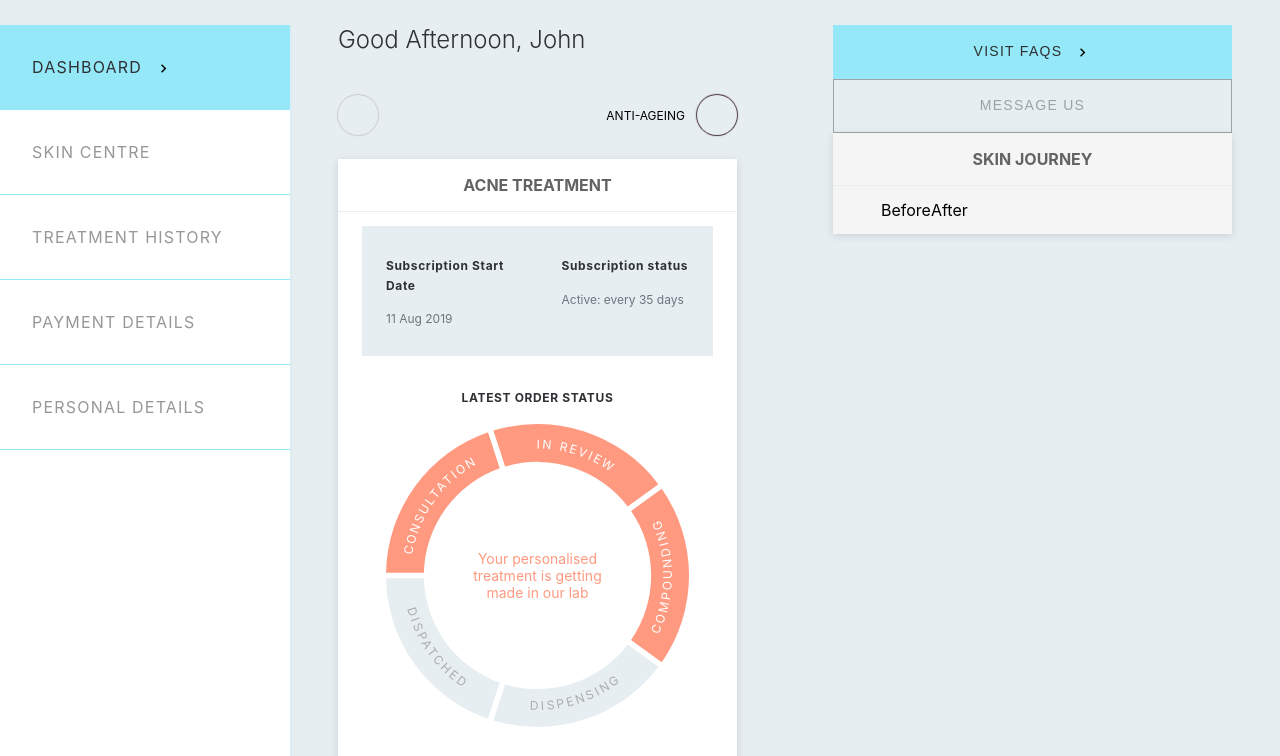
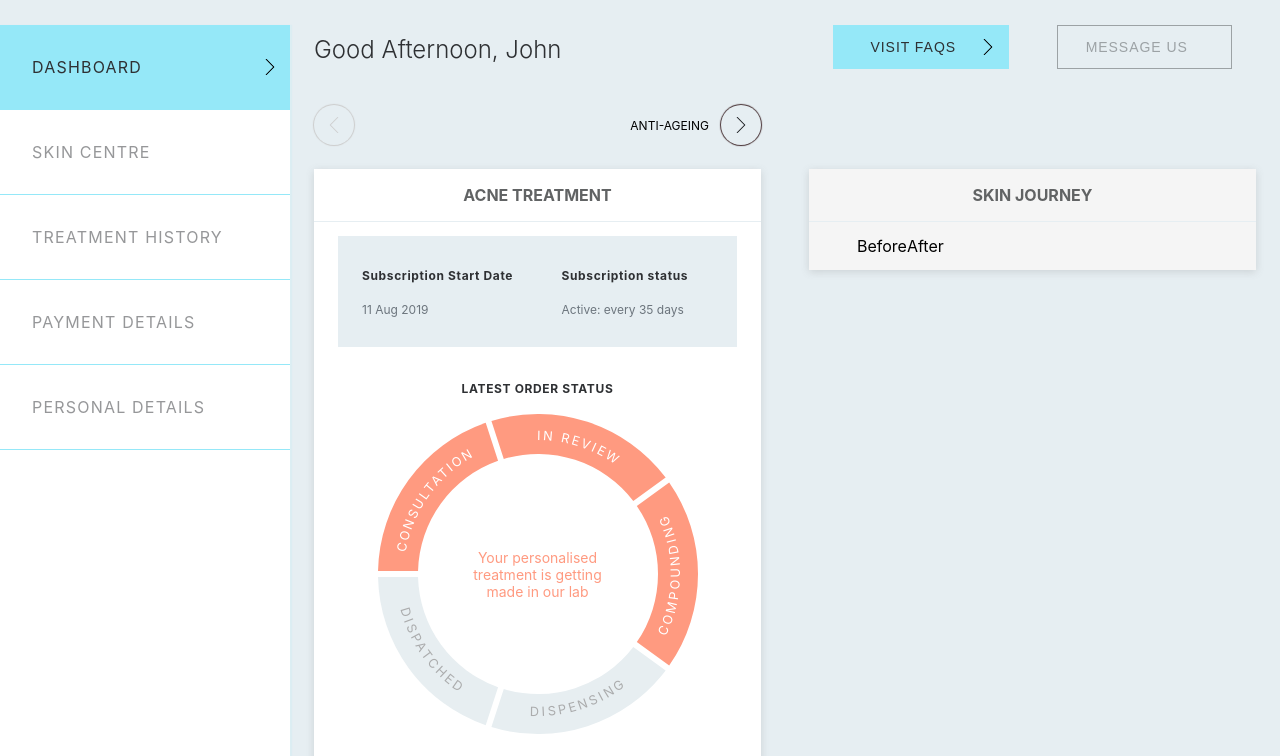
Before and after one commit to prod1992/derm-task, a website built with webpack: page src/templates/index.html in a window 1280 px wide. Shown: the part 85-841 px from the top of the page. Built offline with nearby package versions, Linux system fonts and the light colour scheme.

Commit message:
additional stuff done

```diff
--- a/configuration/webpack.dev.config.js
+++ b/configuration/webpack.dev.config.js
@@ -8,7 +8,7 @@ module.exports = merge(webpackConfiguration, {
   mode: 'development',
 
   /* Manage source maps generation process */
-  devtool: 'eval-source-map',
+  devtool: 'source-map',
 
   /* Development Server Configuration */
   devServer: {
--- a/src/scss/buttons.scss
+++ b/src/scss/buttons.scss
@@ -3,12 +3,12 @@ button, .btn {
     font-family: "Formular",sans-serif;
     font-size: 14px;
     font-weight: normal;
-    padding: 14px 34px;
-    line-height: 1.71;
+    padding: 14px 40px 14px 25px;
+    line-height: 1;
     white-space: nowrap;
     outline: none;
     text-decoration: none;
-    letter-spacing: 0.08rem;
+    letter-spacing: 0.06rem;
     transition: background-color .2s ease-out, color .2s ease-out, border .2s ease-out;
 }
 
@@ -39,13 +39,22 @@ button, .btn {
 }
 
 
-.btn__right-arrow {
-    display: none;
-    width: auto;
-    height: 17px;
-    margin-left: 7px
+.right-arrow {
+    position: relative;
 }
 
-.right-arrow .btn__right-arrow,.right-arrow .btn__right-arrow {
-    display: inline-block
+.btn__arrow--right {
+    width: auto;
+    height: 16px;
 }
+
+.right-arrow .btn__arrow--right,.right-arrow .btn__arrow--right {
+    position: absolute;
+    right: 0;
+    top: 50%;
+    -webkit-transform: translateY(-50%);
+    transform: translateY(-50%);
+    display: block;
+    padding: 10px 12px;
+    box-sizing: content-box;
+}
--- a/src/scss/dashboard/_sidebar.scss
+++ b/src/scss/dashboard/_sidebar.scss
@@ -1,25 +1,78 @@
 .dashboard__sidebar {
-    background-color: #ffffff;
     box-shadow: rgb(149 232 248 / 12%) 1px 1px 1px 1px;
     z-index: 999;
+    background-color: $white;
+    margin-bottom: 30px;
+    padding-left: 30px;
+    padding-right: 30px;
+    li {
+        display: inline-block;
+        vertical-align: middle;
+    }
+
+    @media (min-width: 992px) {
         width: 290px;
+        position: fixed;
+        left: 0;
+        top: 110px;
+        z-index: 5000;
+        height: 100%;
+        background-color: #ffffff;
+        margin-bottom: 0;
+        padding-left: 0;
+        padding-right: 0;
+        li {
+            display: block;
+        }
+    }
 }
 
 .dashboard__sidebar--link {
+    transition: color 0.17s ease;
+    position: relative;
+    padding: 10px;
+    display: block;
+    &:after {
+        content: "";
+        display: block;
+        height: 3px;
+        position: absolute;
+        width: 0;
+        left: 15%;
+        background-color: $primary-color;
+        top: calc(100% - 3px);
+        @media (min-width: 992px) {
+            display: none;
+        }
+    }
+    .btn__arrow--right {
+        display: none;
+    }
+    &:hover {
+        color: rgba($text-color, 1);
+    }
+
+    @media (min-width: 992px) {
         color: rgba($text-color, 0.5);
         display: block;
         padding: 2rem;
         text-transform: uppercase;
         letter-spacing: 0.075rem;
         border-bottom: 1px solid $primary-color;
-    &:hover {
-        color: rgba($text-color, 1);
+        .btn__arrow--right {
+            display: block;
         }
-    transition: color 0.17s ease;
+    }
 }
 
 li.active > .dashboard__sidebar--link {
+    font-weight: 700;
+    &:after {
+        width: 70%;
+    }
+    @media (min-width: 992px) {
         background-color: $primary-color;
         color: rgba($text-color, 1);
-
+        font-weight: normal;
     }
+}
--- a/src/scss/dashboard/_slider.scss
+++ b/src/scss/dashboard/_slider.scss
@@ -12,25 +12,30 @@
     cursor: pointer;
     position: relative;
     &:first-child {
-        .dashboard__slider__label {
+        .dashboard__slider__arrow__label {
             left: 130%;
         }
     }
 
     &:last-child {
-        .dashboard__slider__label {
+        .dashboard__slider__arrow__label {
             right: 130%;
         }
     }
     &.active {
         box-shadow: #463033 0px 0px 1px 1px;
-        .dashboard__slider__label {
-            display: inline-block
+        .dashboard__slider__arrow__label {
+            display: inline-block;
+        }
+        .dashboard__slider__arrow__icon {
+            svg {
+                fill: $text-color;
+            }
         }
     }
 }
 
-.dashboard__slider__label {
+.dashboard__slider__arrow__label {
     text-transform: uppercase;
     font-size: 0.75rem;
     position: absolute;
@@ -39,3 +44,15 @@
     transform: translateY(-50%);
     white-space: nowrap;
 }
+
+.dashboard__slider__arrow__icon {
+    position: absolute;
+    left: 50%;
+    top: 50%;
+    transform: translate(-50%, -50%);
+    svg {
+        height: 30px;
+        width: 16px;
+        fill: #d1d2d3;
+    }
+}
--- a/src/scss/dashboard/dashboard.scss
+++ b/src/scss/dashboard/dashboard.scss
@@ -9,9 +9,19 @@
     display: flex;
     width: 100%;
     min-height: 100vh;
-    padding: 110px 0 0 0;
+
     margin-right: auto;
     margin-left: auto;
+    padding: 56px 0 30px 0;
+    @media(min-width: 576px) {
+        padding: 80px 0 30px 0;
+
+    }
+    @media(min-width: 992px) {
+
+        padding: 110px 0 30px 290px;
+    }
+
 }
 
 .dashboard__row {
@@ -37,3 +47,16 @@
         width: auto;
     }
 }
+
+
+.dashboard__greeting {
+    margin-top: 10px;
+}
+
+
+@media(min-width: 992px) {
+    .col-lg-6 {
+        flex: 0 0 auto;
+        width: 50%;
+    }
+}
--- a/src/templates/index.html
+++ b/src/templates/index.html
@@ -16,11 +16,23 @@
     <symbol id="keyboard_arrow_up" viewBox="0 0 24 24">
       <path d="M7.406 15.422l-1.406-1.406 6-6 6 6-1.406 1.406-4.594-4.594z"></path>
     </symbol>
-      <symbol id="keyboard_arrow_right" viewBox="0 0 24 24">
-        <path d="M8.578 16.594l4.594-4.594-4.594-4.594 1.406-1.406 6 6-6 6z"></path>
+    <symbol id="keyboard_arrow_right" viewBox="0 0 490.8 490.8">
+      <path d="M135.685,3.128c-4.237-4.093-10.99-3.975-15.083,0.262c-3.992,4.134-3.992,10.687,0,14.82
+l227.115,227.136L120.581,472.461c-4.237,4.093-4.354,10.845-0.262,15.083c4.093,4.237,10.845,4.354,15.083,0.262
+c0.089-0.086,0.176-0.173,0.262-0.262l234.667-234.667c4.164-4.165,4.164-10.917,0-15.083L135.685,3.128z" />
+      <path d="M128.133,490.68c-5.891,0.011-10.675-4.757-10.686-10.648c-0.005-2.84,1.123-5.565,3.134-7.571l227.136-227.115
+L120.581,18.232c-4.171-4.171-4.171-10.933,0-15.104c4.171-4.171,10.933-4.171,15.104,0l234.667,234.667
+c4.164,4.165,4.164,10.917,0,15.083L135.685,487.544C133.685,489.551,130.967,490.68,128.133,490.68z" />
     </symbol>
-      <symbol id="keyboard_arrow_left" viewBox="0 0 24 24">
-        <path d="M15.422 16.594l-1.406 1.406-6-6 6-6 1.406 1.406-4.594 4.594z"></path>
+    <symbol id="keyboard_arrow_left" viewBox="0 0 490.8 490.8">
+      <g transform="rotate(180 0 0)" style="transform-origin: center">
+        <path d="M135.685,3.128c-4.237-4.093-10.99-3.975-15.083,0.262c-3.992,4.134-3.992,10.687,0,14.82
+l227.115,227.136L120.581,472.461c-4.237,4.093-4.354,10.845-0.262,15.083c4.093,4.237,10.845,4.354,15.083,0.262
+c0.089-0.086,0.176-0.173,0.262-0.262l234.667-234.667c4.164-4.165,4.164-10.917,0-15.083L135.685,3.128z" />
+      <path d="M128.133,490.68c-5.891,0.011-10.675-4.757-10.686-10.648c-0.005-2.84,1.123-5.565,3.134-7.571l227.136-227.115
+L120.581,18.232c-4.171-4.171-4.171-10.933,0-15.104c4.171-4.171,10.933-4.171,15.104,0l234.667,234.667
+c4.164,4.165,4.164,10.917,0,15.083L135.685,487.544C133.685,489.551,130.967,490.68,128.133,490.68z" />
+      </g>>
     </symbol>
     <symbol id="keyboard_arrow_down" viewBox="0 0 24 24">
       <path d="M7.406 8.578l4.594 4.594 4.594-4.594 1.406 1.406-6 6-6-6z"></path>
@@ -639,7 +651,7 @@
                 <a href="/consultation" class="btn btn--block btn-primary right-arrow start-consultation"
                   data-test="start-consultation">
                   Start your free trial
-                    <svg class="btn__right-arrow" alt="arrow-right" viewBox="0 0 24 24">
+                  <svg class="btn__arrow--right" alt="arrow-right" viewBox="0 0 24 24">
                     <use xlink:href="#keyboard_arrow_right"></use>
                   </svg>
                 </a>
@@ -796,7 +808,7 @@
               <a href="/consultation" class="btn btn--block btn-primary  right-arrow menu-button"
                 data-test="start-consultation">
                 Start your free trial
-                  <svg class="btn__right-arrow" alt="arrow-right" viewBox="0 0 24 24">
+                <svg class="btn__arrow--right" alt="arrow-right" viewBox="0 0 24 24">
                   <use xlink:href="#arrow-right"></use>
                 </svg>
               </a>
@@ -913,13 +925,13 @@
   <div class="dashboard bg-light">
     <div class="dashboard__container">
       <div class="dashboard__row w-100">
-          <div class="dashboard__column col-auto h-100 p-0">
-            <div class="dashboard__sidebar h-100">
+        <div class="dashboard__column col-12 p-0">
+          <div class="dashboard__sidebar">
             <ul>
               <li class="active">
                 <a class="dashboard__sidebar--link right-arrow" href="#">
                   <span>Dashboard</span>
-                    <svg class="btn__right-arrow" alt="arrow-right" viewBox="0 0 24 24">
+                  <svg class="btn__arrow--right" alt="arrow-right" viewBox="0 0 24 24">
                     <use xlink:href="#keyboard_arrow_right"></use>
                   </svg>
                 </a>
@@ -931,23 +943,65 @@
             </ul>
           </div>
         </div>
-          <div class="dashboard__column col">
+        <div class="dashboard__column col-12 p-0">
+
           <div class="dashboard__row">
-              <div class="dashboard__column">
+            <div class="dashboard__column col-12 col-lg-6">
               <div class="dashboard__greeting">
                 <h2>Good Afternoon, John</h2>
               </div>
+            </div>
+            <div class="dashboard__column col-12 col-lg-6">
+              <div class="dashboard__row">
+                <div class="dashboard__column col">
+                  <a href="/faq" class="btn btn--block btn-primary text-center right-arrow start-consultation"
+                    data-test="start-consultation">
+                    Visit Faqs
+                    <svg class="btn__arrow--right" alt="arrow-right" viewBox="0 0 24 24">
+                      <use xlink:href="#keyboard_arrow_right"></use>
+                    </svg>
+                  </a>
+                </div>
+                <div class="dashboard__column col">
+                  <a href="/consultation" class="btn btn--block btn-secondary text-center">
+                    Message Us
+                  </a>
+                </div>
+              </div>
+            </div>
+          </div>
+          <div class="dashboard__row">
+            <div class="dashboard__column col-12 col-lg-6">
+
                   <!-- slider -->
                   <div class="dashboard__slider">
                     <div class="dashboard__slider__arrows">
                       <div class="dashboard__slider__arrow">
-                      <div class="dashboard__slider__label">Anti-Ageing</div>
+                        <div class="dashboard__slider__arrow__label">Anti-Ageing</div>
+                        <div class="dashboard__slider__arrow__icon">
+                          <svg class="btn__arrow--left" alt="arrow-left" viewBox="0 0 24 24">
+                            <use xlink:href="#keyboard_arrow_left"></use>
+                          </svg>
+                        </div>
                       </div>
 
                       <div class="dashboard__slider__arrow active">
-                      <div class="dashboard__slider__label">Anti-Ageing</div>
+                        <div class="dashboard__slider__arrow__label">Anti-Ageing</div>
+                        <div class="dashboard__slider__arrow__icon">
+                          <svg class="btn__arrow--right" alt="arrow-right" viewBox="0 0 24 24">
+                            <use xlink:href="#keyboard_arrow_right"></use>
+                          </svg>
                         </div>
                       </div>
+                    </div>
+
+                  </div>
+                  <!-- ends slider -->
+            </div>
+          </div>
+          <div class="dashboard__row">
+            <div class="dashboard__column col-12 col-lg-6">
+
               <div class="dashboard__slider__content">
                 <div class="dashboard__card dashboard__card--white">
                   <div class="dashboard__card__header text-center">Acne Treatment</div>
@@ -1020,30 +1074,7 @@
                 </div>
               </div>
             </div>
-                <!-- ends slider -->
-              </div>
-            </div>
-          </div>
-          <div class="dashboard__column col">
-            <div class="dashboard__row">
-              <div class="dashboard__column col">
-                <a href="/faq" class="btn btn--block btn-primary text-center right-arrow start-consultation"
-                data-test="start-consultation">
-               Visit Faqs
-                <svg class="btn__right-arrow" alt="arrow-right" viewBox="0 0 24 24">
-                  <use xlink:href="#keyboard_arrow_right"></use>
-                </svg>
-              </a>
-              </div>
-              <div class="dashboard__column col">
-                <a href="/consultation" class="btn btn--block btn-secondary text-center">
-                  Message Us
-                </a>
-              </div>
-            </div>
-
-            <div class="dashboard__row">
-              <div class="dashboard__column">
+            <div class="dashboard__column col-12 col-lg-6">
               <div class="dashboard__card dashboard__card--gray dashboard__card--skin__journey">
                 <div class="dashboard__card__header text-center">Skin Journey</div>
                 <div class="dashboard__card__body">
@@ -1067,6 +1098,7 @@
               </div>
             </div>
           </div>
+
         </div>
       </div>
     </div>
```
Lines whose indentation alone changed are shown as unchanged.
